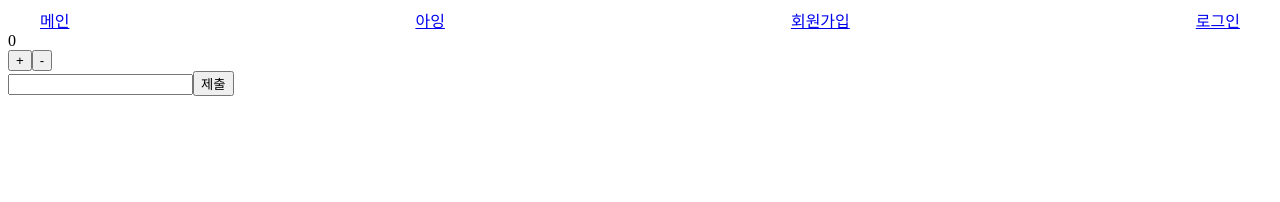
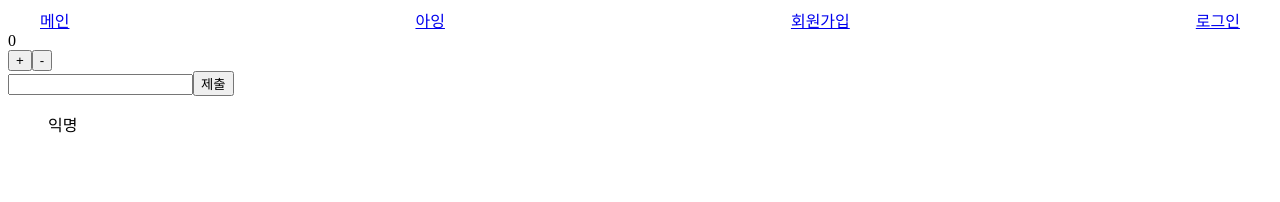
Before and after one commit to toswm128/recoil_Study, a React (Create React App) app in the folder recoil_ts/: page / in a window 1280 px wide. Both pictures are taken after a click on the button "제출". Shown: the top 202 px of the page. Built offline with nearby package versions, Linux system fonts and the light colour scheme.

Commit message:
[ADD] todo 이름 + 없으면 익명

```diff
--- a/recoil_ts/src/Components/Main/Main.tsx
+++ b/recoil_ts/src/Components/Main/Main.tsx
@@ -3,7 +3,7 @@ import { RecoilRoot } from "recoil";
 
 interface MainProps {
   selector: object;
-  todo: Array<String>;
+  todo: Array<any>;
   text: String;
   number: any;
   submit: any;
@@ -22,8 +22,12 @@ const Main = ({ selector, todo, text, number, submit }: MainProps) => {
       <button onClick={submit}>제출</button>
       <p>{}</p>
       <ul>
-        {todo.map((currnt, key) => {
-          return <div key={key}>{currnt}</div>;
+        {todo.map((current, key) => {
+          return (
+            <div key={key}>
+              {current.text} {current.name}
+            </div>
+          );
         })}
       </ul>
     </div>
--- a/recoil_ts/src/Components/TodoShowing/TodoShowing.tsx
+++ b/recoil_ts/src/Components/TodoShowing/TodoShowing.tsx
@@ -5,7 +5,7 @@ import "./TodoShowing.css";
 
 interface TodoType {
   selector: object;
-  todo: Array<String>;
+  todo: Array<any>;
   users: Array<any>;
 }
 
@@ -16,7 +16,11 @@ const TodoShowing = ({ selector, todo, users }: TodoType) => {
       <div className="content">
         <div className="showing-item">
           {todo.map((current, key) => {
-            return <div key={key}>{current}</div>;
+            return (
+              <div key={key}>
+                {current.text} {current.name}
+              </div>
+            );
           })}
         </div>
         <div className="showing-user">
--- a/recoil_ts/src/Containers/MainContainer.tsx
+++ b/recoil_ts/src/Containers/MainContainer.tsx
@@ -4,17 +4,18 @@ import { todos } from "../Stores/inputStore";
 import useInput from "../hooks/useInput/useInput";
 import useCounter from "../hooks/useCounter/useCounter";
 import Main from "../Components/Main/Main";
+import { userInfo } from "../Stores/userStore";
 import { useRecoilState, useRecoilValue } from "recoil";
 
 const MainContainer = () => {
   const selector = useRecoilValue<object>(countText);
-
+  const user = useRecoilValue<Array<any>>(userInfo);
   const [todo, setTodo] = useRecoilState(todos);
   const text: any = useInput();
   const number: any = useCounter();
 
   const submit = () => {
-    setTodo([...todo, text.value]);
+    setTodo([...todo, { text: text.value, name: user }]);
   };
   return (
     <Main
--- a/recoil_ts/src/Containers/TodoShowingContainer.tsx
+++ b/recoil_ts/src/Containers/TodoShowingContainer.tsx
@@ -7,7 +7,7 @@ import { useRecoilValue } from "recoil";
 
 const TodoShowingContainer = () => {
   const selector = useRecoilValue<object>(countText);
-  const todo = useRecoilValue<Array<String>>(todos);
+  const todo = useRecoilValue<Array<any>>(todos);
   const users = useRecoilValue<Array<any>>(user);
   return <TodoShowing selector={selector} todo={todo} users={users} />;
 };
--- a/recoil_ts/src/Stores/inputStore.ts
+++ b/recoil_ts/src/Stores/inputStore.ts
@@ -20,7 +20,7 @@ export const countText = selector({
   },
 });
 
-export const todos = atom<Array<string>>({
+export const todos = atom<Array<any>>({
   key: "todos",
   default: [],
 });
--- a/recoil_ts/src/Stores/userStore.ts
+++ b/recoil_ts/src/Stores/userStore.ts
@@ -4,5 +4,5 @@ import { deflate } from "zlib";
 
 export const userInfo = atom<Array<any>>({
   key: "info",
-  default: [],
+  default: ["익명"],
 });
```
